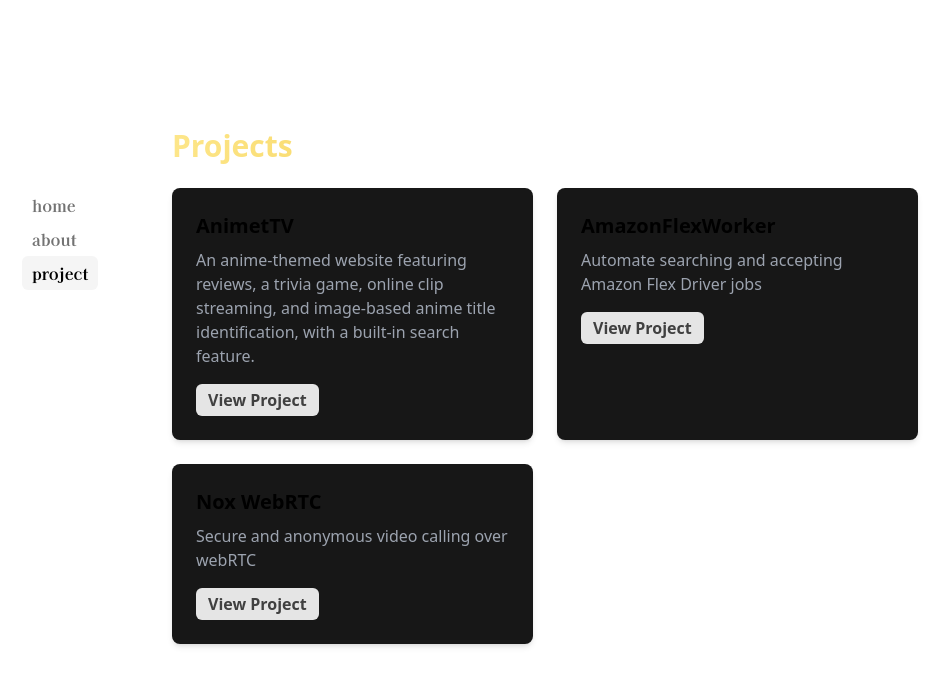
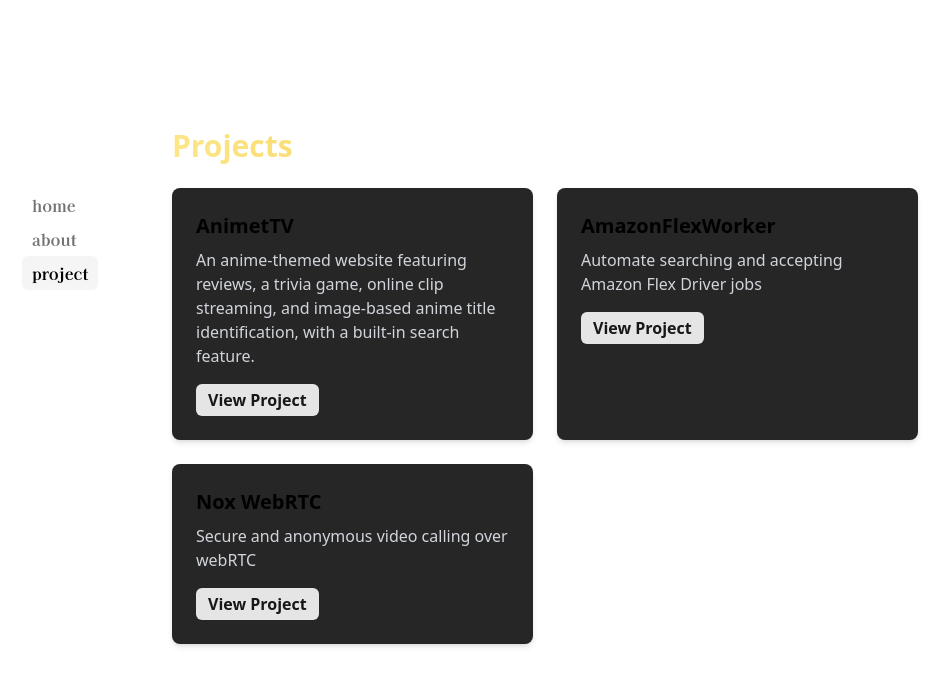
Before and after one commit to asadbek064/asadbek-dev, a Next.js app: page /project in a window 1280 px wide. Shown: the top 686 px of the page, without its empty margins (170-1119 px from the left). Built offline with nearby package versions, Linux system fonts and the light colour scheme.

Commit message:
project contrast bg

```diff
--- a/app/project/project-list.tsx
+++ b/app/project/project-list.tsx
@@ -6,17 +6,17 @@
       {projects.map((project) => (
         <div
           key={project.id}
-          className="p-6 bg-neutral-900 rounded-lg shadow-md"
+          className="p-6 bg-neutral-800 rounded-lg shadow-md"
         >
           <h2 className="text-xl font-semibold mb-2">{project.title}</h2>
-          <p className="text-gray-400 mb-4">{project.description}</p>
+          <p className="text-gray-300 mb-4">{project.description}</p>
 
 
           <a
             href={project.url}
             target="_blank"
             rel="noopener noreferrer"
-            className="inline-block bg-neutral-200 hover:bg-neutral-700 hover:text-neutral-200 text-neutral-700 font-semibold py-1 px-3 rounded-md"
+            className="inline-block bg-neutral-200 hover:bg-neutral-700 hover:text-neutral-200 text-neutral-900 font-semibold py-1 px-3 rounded-md"
           >
             View Project
           </a>
```
